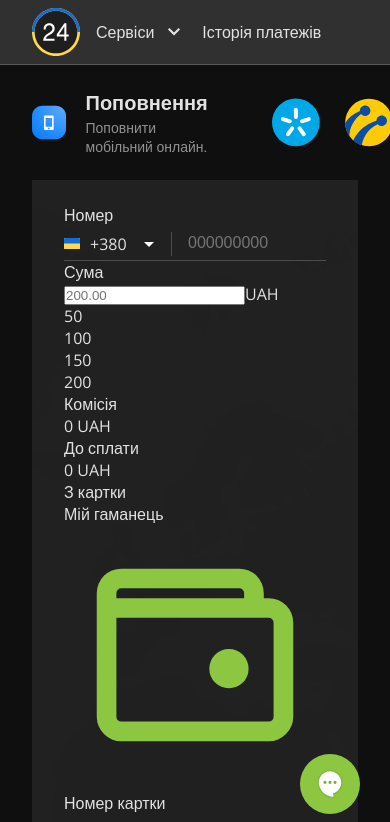
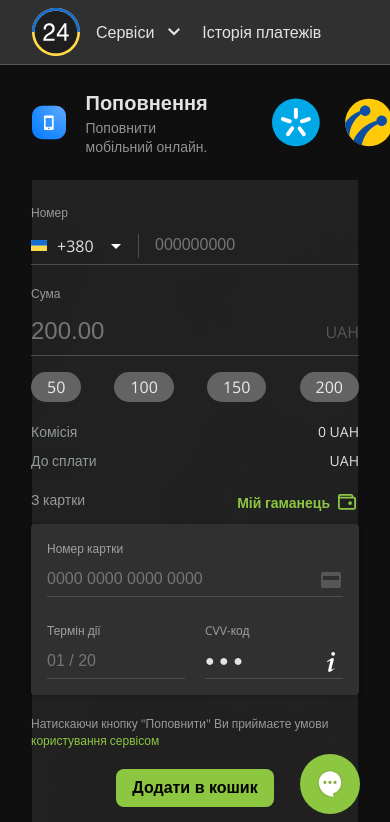
Before and after one commit to Egor1040/internet-banking, a React (Create React App) app: page / in a window 390 px wide. Shown: the top 822 px of the page. Built offline with nearby package versions, Linux system fonts and the light colour scheme; no server answers.

Commit message:
Styled the RechargeMobile component and made a small decomposition for it

```diff
--- a/src/components/ServicesWidget/ServiceWidget/serviceWidget.scss
+++ b/src/components/ServicesWidget/ServiceWidget/serviceWidget.scss
@@ -62,7 +62,7 @@
         transition: all 0.3s ease 0s;
         width: 100%;
         color: inherit;
-        padding: 8px 32px;
+        padding: 10px 32px;
 
         &::placeholder {
             color: #757575;
--- a/src/components/UI/Forms/AmountField/AmountField.jsx
+++ b/src/components/UI/Forms/AmountField/AmountField.jsx
@@ -8,6 +8,7 @@ export const AmountField = () => {
                 <input
                     type="number"
                     min={1}
+                    max={2000000}
                     placeholder='200.00'
                     className="recharge-amount__input"
                 />
--- a/src/components/UI/Forms/AmountField/amountField.scss
+++ b/src/components/UI/Forms/AmountField/amountField.scss
@@ -1,19 +1,69 @@
 .recharge-amount {
+    display: flex;
+    flex-direction: column;
+    gap: 5px;
+    width: 100%;
+
     &__title {
+        font-size: 12px;
     }
 
     &__label {
+        display: flex;
+        position: relative;
+        width: 100%;
     }
 
     &__input {
+        background-color: inherit;
+        border: none;
+        outline: none;
+        font-size: 24px;
+        border-bottom: 1px solid #4d4d4d;
+        transition: all 0.3s ease 0s;
+        width: 100%;
+        color: inherit;
+        padding: 10px 32px 10px 0;
+
+        &::placeholder {
+            color: #757575;
+        }
+
+        &:hover {
+            border-color: #adadad;
+        }
+
+        &:focus {
+            border-color: #8dc641;
+            color: #8dc641;
+        }
     }
 
     &__currency {
+        position: absolute;
+        right: 0;
+        top: 50%;
+        transform: translateY(-50%);
+        color: rgba(255, 255, 255, 0.24);
     }
 
     &__templates {
+        display: flex;
+        justify-content: space-between;
+        gap: 10px;
+        margin-top: 11px;
     }
 
     &__template {
+        background-color: #636363;
+        color: #ffffffde;
+        border-radius: 100px;
+        padding: 4px 16px;
+        transition: all 0.3s ease 0s;
+        cursor: pointer;
+
+        &:hover {
+            background-color: #787878;
+        }
     }
 }
--- a/src/components/UI/Forms/CardForm/CardForm.jsx
+++ b/src/components/UI/Forms/CardForm/CardForm.jsx
@@ -21,6 +21,7 @@ export const CardForm = () => {
                     <FastTransferCard isButton={false} />
 
                 </div>
+                <div className='card-details__bottom-block'>
                     <div className="card-details__field">
                         <div className="card-details__title">Термін дії</div>
                         <input
@@ -29,12 +30,12 @@ export const CardForm = () => {
                             className='card-details__input'
                         />
                     </div>
-                <div className="card-details__field">
+                    <div className="card-details__field card-details__field_position">
                         <div className="card-details__title">CVV-код</div>
                         <label className='card-details__label'>
                             <input
                                 type="text"
-                            className='card-details__input'
+                                className='card-details__input card-details__input_color'
                                 placeholder='● ● ●'
                             />
 
@@ -44,5 +45,6 @@ export const CardForm = () => {
                     </div>
                 </div>
             </div>
+        </div>
     );
 };
--- a/src/components/UI/Forms/CardForm/cardForm.scss
+++ b/src/components/UI/Forms/CardForm/cardForm.scss
@@ -1,30 +1,98 @@
 .card-form {
+    display: flex;
+    flex-direction: column;
+    gap: 10px;
+
     &__header {
+        display: flex;
+        justify-content: space-between;
+        gap: 10px;
+        font-size: 14px;
     }
 
     &__title {
     }
 
     &__wallet {
+        display: flex;
+        align-items: center;
+        gap: 5px;
+        color: #8dc641;
+        font-weight: 600;
     }
 
     &__wallet-title {
+        white-space: nowrap;
     }
 
     &__wallet-icon {
+        display: flex;
+        width: 24px;
     }
 }
 
 .card-details {
+    display: flex;
+    flex-direction: column;
+    background-color: #303030;
+    padding: 16px;
+    gap: 25px;
+    box-shadow:
+        rgba(0, 0, 0, 0.12) 0px 2px 4px 0px,
+        rgba(0, 0, 0, 0.12) 0px 0px 4px 0px;
+    border-radius: 4px;
+    cursor: pointer;
+
+    .widget-form__input {
+        padding: 8px 0;
+    }
+
+    &__bottom-block {
+        display: flex;
+        gap: 20px;
+    }
+
     &__field {
+        display: flex;
+        flex-direction: column;
+        gap: 5px;
     }
 
     &__title {
+        font-size: 12px;
+    }
+
+    &__label {
+        position: relative;
     }
 
     &__input {
-    }
+        background-color: inherit;
+        border: none;
+        outline: none;
+        font-size: 16px;
+        border-bottom: 1px solid #4d4d4d;
+        transition: all 0.3s ease 0s;
+        width: 100%;
+        color: inherit;
+        padding: 8px 0;
 
-    &__label {
+        &_color {
+            &.card-details__input::placeholder {
+                color: #e4e4e4;
+            }
+        }
+
+        &::placeholder {
+            color: #757575;
+        }
+
+        &:hover {
+            border-color: #adadad;
+        }
+
+        &:focus {
+            border-color: #8dc641;
+        }
     }
 }
--- a/src/components/UI/Forms/FastRechargeMobile/FastRechargeMobile.jsx
+++ b/src/components/UI/Forms/FastRechargeMobile/FastRechargeMobile.jsx
@@ -17,7 +17,7 @@ export const FastRechargeMobile = ({ isButton }) => {
                 </div>
                 <input
                     className="widget-form__input"
-                    type='text'
+                    type='number'
                     name='mobile'
                     placeholder='000000000'
                 />
--- a/src/components/UI/Forms/FastRechargeMobile/fastRechargeMobile.scss
+++ b/src/components/UI/Forms/FastRechargeMobile/fastRechargeMobile.scss
@@ -12,6 +12,7 @@
             top: 50%;
             left: 0;
             transform: translateY(-50%);
+            color: #e2e2e2;
 
             &::after {
                 content: "";
--- a/src/components/UI/InformationBoard/informationBoard.scss
+++ b/src/components/UI/InformationBoard/informationBoard.scss
@@ -1,4 +1,11 @@
 .information-board {
+    position: absolute;
+    right: 0;
+    top: 50%;
+    transform: translateY(-50%);
+
     &__icon {
+        display: flex;
+        width: 24px;
     }
 }
--- a/src/pages/RechargeMobile/RechargeMobile.jsx
+++ b/src/pages/RechargeMobile/RechargeMobile.jsx
@@ -43,21 +43,23 @@ export const RechargeMobile = () => {
 
                     <AmountField />
 
-                    <div className="recharge-form__commission">
-                        <div className="recharge-form__commission-title">Комісія</div>
-                        <div className="recharge-form__commission-amount">0 UAH</div>
-                    </div>
-                    <div className="recharge-form__payable">
-                        <div className="recharge-form__payable-title">До сплати</div>
-                        <div className="recharge-form__payable-amount">0 UAH</div>
+                    <div className='total-amount'>
+                        <div className="total-amount__item">
+                            <div className="total-amount__title">Комісія</div>
+                            <div className="total-amount__sum">0 UAH</div>
+                        </div>
+                        <div className="total-amount__item">
+                            <div className="total-amount__title">До сплати</div>
+                            <div className="total-amount__sum"> UAH</div>
+                        </div>
                     </div>
 
                     <CardForm />
 
-                    <div className="recharge-form__terms-use">
+                    <a href='#' className="recharge-form__terms-use">
                         Натискаючи кнопку "Поповнити" Ви приймаєте умови
                         <span> користування сервісом</span>
-                    </div>
+                    </a>
 
                     <button className='recharge-form__confirmation' type='submit'>Додати в кошик</button>
                 </form>
--- a/src/pages/RechargeMobile/rechargeMobile.scss
+++ b/src/pages/RechargeMobile/rechargeMobile.scss
@@ -2,6 +2,7 @@
     display: flex;
     flex-direction: column;
     gap: 24px;
+    color: #ffffff8a;
 }
 
 .recharge-header {
@@ -27,10 +28,10 @@
     &__title {
         font-weight: 600;
         font-size: 20px;
+        color: #e2e2e2;
     }
 
     &__descr {
-        color: #ffffff8a;
         font-size: 14px;
     }
 
@@ -43,30 +44,95 @@
         width: 48px;
     }
 }
+
 .recharge-main {
     display: flex;
     justify-content: center;
     align-items: center;
     flex-direction: column;
     gap: 24px;
-    padding: 24px 32px;
+    padding: 24px 32px 0;
     background: #212121 url(../../../public/img/map.png) no-repeat top center;
 
     &__img-decor {
+        display: flex;
         width: 620px;
     }
 }
 
 .recharge-form {
     display: flex;
+    align-items: center;
     flex-direction: column;
+    gap: 20px;
+    width: 328px;
 
-    &__input {
-        &::-webkit-outer-spin-button,
-        &::-webkit-inner-spin-button {
-            -webkit-appearance: none;
-            margin: 0;
-            width: 0;
+    input[type="number"]::-webkit-outer-spin-button,
+    input[type="number"]::-webkit-inner-spin-button {
+        -webkit-appearance: none;
+        margin: 0;
+        width: 0;
+    }
+
+    &__mobile {
+        display: flex;
+        flex-direction: column;
+        gap: 5px;
+    }
+
+    &__title-mobile {
+        font-size: 12px;
+    }
+
+    &__terms-use {
+        font-size: 12px;
+
+        span {
+            color: #8dc641;
+
+            &:hover {
+                text-decoration: underline;
+            }
+        }
+    }
+
+    &__confirmation {
+        background-color: #8dc641;
+        color: #000;
+        border-radius: 8px;
+        padding: 10px 16px;
+        font-weight: 600;
+        text-align: center;
+        border: none;
+        font-size: 16px;
+        transition: all 0.3s ease 0s;
+        cursor: pointer;
+        font-weight: 600;
+
+        &:hover {
+            background-color: #699f25;
         }
     }
 }
+
+.total-amount {
+    display: flex;
+    flex-direction: column;
+    gap: 10px;
+    font-size: 14px;
+    width: 100%;
+
+    &__item {
+        display: flex;
+        justify-content: space-between;
+        gap: 10px;
+    }
+
+    &__title {
+        color: #929999;
+    }
+
+    &__sum {
+        color: #e2e2e2;
+    }
+}
```
Lines whose indentation alone changed are shown as unchanged.
